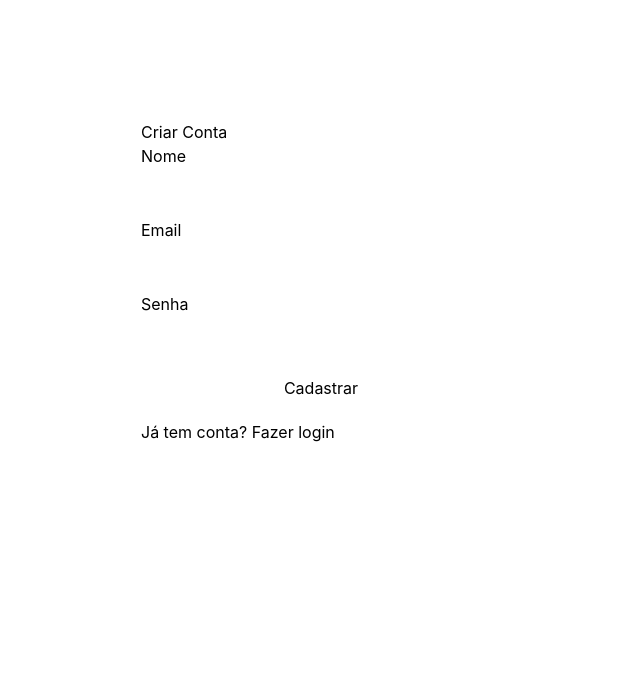
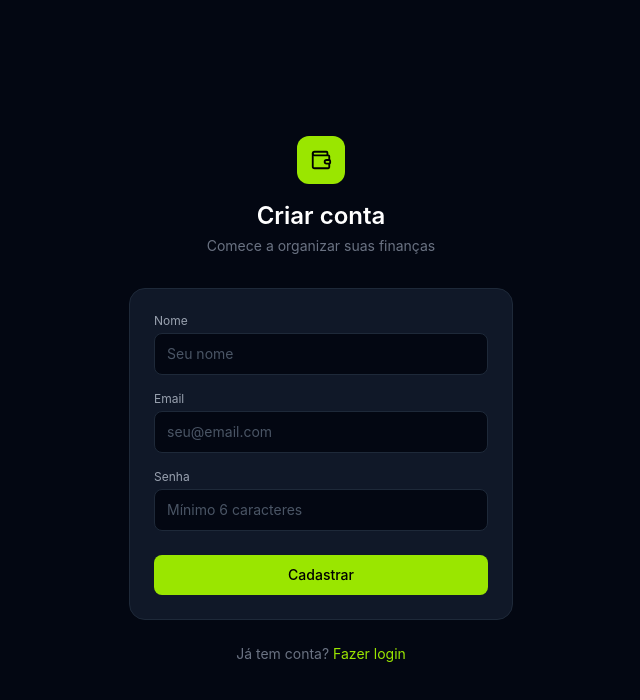
Before and after one commit to eudeivin/controle-financeiro-frontend, a React (Vite) app: page /registro in a window 1280 px wide. Shown: the top 700 px of the page, without its empty margins (319-959 px from the left). Built offline with nearby package versions, Linux system fonts and the light colour scheme; no server answers.

Commit message:
reformula telas de login e registro com visual dark

```diff
--- a/src/pages/Login.tsx
+++ b/src/pages/Login.tsx
@@ -2,6 +2,7 @@ import { useState } from 'react';
 import { useNavigate, Link } from 'react-router-dom';
 import api from '../api/api';
 import type { AuthResponse } from '../types';
+import { Wallet } from 'lucide-react';
 
 function Login() {
   const [email, setEmail] = useState('');
@@ -24,37 +25,60 @@ function Login() {
   }
 
   return (
-    <div style={{ maxWidth: 400, margin: '100px auto', padding: 20 }}>
-      <h1>Login</h1>
-      <form onSubmit={handleSubmit}>
-        <div style={{ marginBottom: 10 }}>
-          <label>Email</label>
+    <div className="min-h-screen bg-gray-950 flex items-center justify-center px-4">
+      <div className="w-full max-w-sm">
+        <div className="flex flex-col items-center mb-8">
+          <div className="w-12 h-12 rounded-xl bg-lime-400 flex items-center justify-center mb-4">
+            <Wallet size={22} className="text-black" />
+          </div>
+          <h1 className="text-2xl font-semibold text-white">Bem-vindo de volta</h1>
+          <p className="text-sm text-gray-500 mt-1">Entre na sua conta para continuar</p>
+        </div>
+
+        <div className="bg-gray-900 border border-gray-800 rounded-2xl p-6">
+          <form onSubmit={handleSubmit} className="flex flex-col gap-4">
+            <div>
+              <label className="text-xs text-gray-400 mb-1 block">Email</label>
               <input
                 type="email"
                 value={email}
                 onChange={(e) => setEmail(e.target.value)}
                 required
-            style={{ width: '100%', padding: 8 }}
+                className="w-full bg-gray-950 border border-gray-800 rounded-lg px-3 py-2.5 text-sm text-white placeholder-gray-600 focus:outline-none focus:border-lime-400"
+                placeholder="seu@email.com"
               />
             </div>
-        <div style={{ marginBottom: 10 }}>
-          <label>Senha</label>
+
+            <div>
+              <label className="text-xs text-gray-400 mb-1 block">Senha</label>
               <input
                 type="password"
                 value={senha}
                 onChange={(e) => setSenha(e.target.value)}
                 required
-            style={{ width: '100%', padding: 8 }}
+                className="w-full bg-gray-950 border border-gray-800 rounded-lg px-3 py-2.5 text-sm text-white placeholder-gray-600 focus:outline-none focus:border-lime-400"
+                placeholder="••••••••"
               />
             </div>
-        {erro && <p style={{ color: 'red' }}>{erro}</p>}
-        <button type="submit" style={{ width: '100%', padding: 10 }}>
+
+            {erro && <p className="text-red-400 text-sm">{erro}</p>}
+
+            <button
+              type="submit"
+              className="bg-lime-400 hover:bg-lime-300 text-black font-medium py-2.5 rounded-lg text-sm transition-colors mt-2"
+            >
               Entrar
             </button>
           </form>
-      <p style={{ marginTop: 10 }}>
-        Não tem conta? <Link to="/registro">Cadastre-se</Link>
+        </div>
+
+        <p className="text-center text-sm text-gray-500 mt-6">
+          Não tem conta?{' '}
+          <Link to="/registro" className="text-lime-400 hover:text-lime-300">
+            Cadastre-se
+          </Link>
         </p>
+      </div>
     </div>
   );
 }
--- a/src/pages/Registro.tsx
+++ b/src/pages/Registro.tsx
@@ -1,76 +1,98 @@
-import { useState } from "react";
-import { useNavigate, Link } from "react-router-dom";
-import api from "../api/api";
-import type { AuthResponse } from "../types";
+import { useState } from 'react';
+import { useNavigate, Link } from 'react-router-dom';
+import api from '../api/api';
+import type { AuthResponse } from '../types';
+import { Wallet } from 'lucide-react';
 
 function Registro() {
-  const [nome, setNome] = useState("");
-  const [email, setEmail] = useState("");
-  const [senha, setSenha] = useState("");
-  const [erro, setErro] = useState("");
+  const [nome, setNome] = useState('');
+  const [email, setEmail] = useState('');
+  const [senha, setSenha] = useState('');
+  const [erro, setErro] = useState('');
   const navigate = useNavigate();
 
   async function handleSubmit(e: React.FormEvent) {
     e.preventDefault();
-    setErro("");
+    setErro('');
 
     try {
-      const response = await api.post<AuthResponse>("/auth/registrar", {
-        nome,
-        email,
-        senha,
-      });
-      localStorage.setItem("token", response.data.token);
-      localStorage.setItem("nome", response.data.nome);
-      navigate("/dashboard");
+      const response = await api.post<AuthResponse>('/auth/registrar', { nome, email, senha });
+      localStorage.setItem('token', response.data.token);
+      localStorage.setItem('nome', response.data.nome);
+      navigate('/dashboard');
     } catch {
-      setErro("Erro ao cadastrar. Verifique os dados e tente novamente.");
+      setErro('Erro ao cadastrar. Verifique os dados e tente novamente.');
     }
   }
 
   return (
-    <div style={{ maxWidth: 400, margin: "100px auto", padding: 20 }}>
-      <h1>Criar Conta</h1>
-      <form onSubmit={handleSubmit}>
-        <div style={{ marginBottom: 10 }}>
-          <label>Nome</label>
+    <div className="min-h-screen bg-gray-950 flex items-center justify-center px-4">
+      <div className="w-full max-w-sm">
+        <div className="flex flex-col items-center mb-8">
+          <div className="w-12 h-12 rounded-xl bg-lime-400 flex items-center justify-center mb-4">
+            <Wallet size={22} className="text-black" />
+          </div>
+          <h1 className="text-2xl font-semibold text-white">Criar conta</h1>
+          <p className="text-sm text-gray-500 mt-1">Comece a organizar suas finanças</p>
+        </div>
+
+        <div className="bg-gray-900 border border-gray-800 rounded-2xl p-6">
+          <form onSubmit={handleSubmit} className="flex flex-col gap-4">
+            <div>
+              <label className="text-xs text-gray-400 mb-1 block">Nome</label>
               <input
                 type="text"
                 value={nome}
                 onChange={(e) => setNome(e.target.value)}
                 required
-            style={{ width: "100%", padding: 8 }}
+                className="w-full bg-gray-950 border border-gray-800 rounded-lg px-3 py-2.5 text-sm text-white placeholder-gray-600 focus:outline-none focus:border-lime-400"
+                placeholder="Seu nome"
               />
             </div>
-        <div style={{ marginBottom: 10 }}>
-          <label>Email</label>
+
+            <div>
+              <label className="text-xs text-gray-400 mb-1 block">Email</label>
               <input
                 type="email"
                 value={email}
                 onChange={(e) => setEmail(e.target.value)}
                 required
-            style={{ width: "100%", padding: 8 }}
+                className="w-full bg-gray-950 border border-gray-800 rounded-lg px-3 py-2.5 text-sm text-white placeholder-gray-600 focus:outline-none focus:border-lime-400"
+                placeholder="seu@email.com"
               />
             </div>
-        <div style={{ marginBottom: 10 }}>
-          <label>Senha</label>
+
+            <div>
+              <label className="text-xs text-gray-400 mb-1 block">Senha</label>
               <input
                 type="password"
                 value={senha}
                 onChange={(e) => setSenha(e.target.value)}
                 required
                 minLength={6}
-            style={{ width: "100%", padding: 8 }}
+                className="w-full bg-gray-950 border border-gray-800 rounded-lg px-3 py-2.5 text-sm text-white placeholder-gray-600 focus:outline-none focus:border-lime-400"
+                placeholder="Mínimo 6 caracteres"
               />
             </div>
-        {erro && <p style={{ color: "red" }}>{erro}</p>}
-        <button type="submit" style={{ width: "100%", padding: 10 }}>
+
+            {erro && <p className="text-red-400 text-sm">{erro}</p>}
+
+            <button
+              type="submit"
+              className="bg-lime-400 hover:bg-lime-300 text-black font-medium py-2.5 rounded-lg text-sm transition-colors mt-2"
+            >
               Cadastrar
             </button>
           </form>
-      <p style={{ marginTop: 10 }}>
-        Já tem conta? <Link to="/login">Fazer login</Link>
+        </div>
+
+        <p className="text-center text-sm text-gray-500 mt-6">
+          Já tem conta?{' '}
+          <Link to="/login" className="text-lime-400 hover:text-lime-300">
+            Fazer login
+          </Link>
         </p>
+      </div>
     </div>
   );
 }
```
Lines whose indentation alone changed are shown as unchanged.
